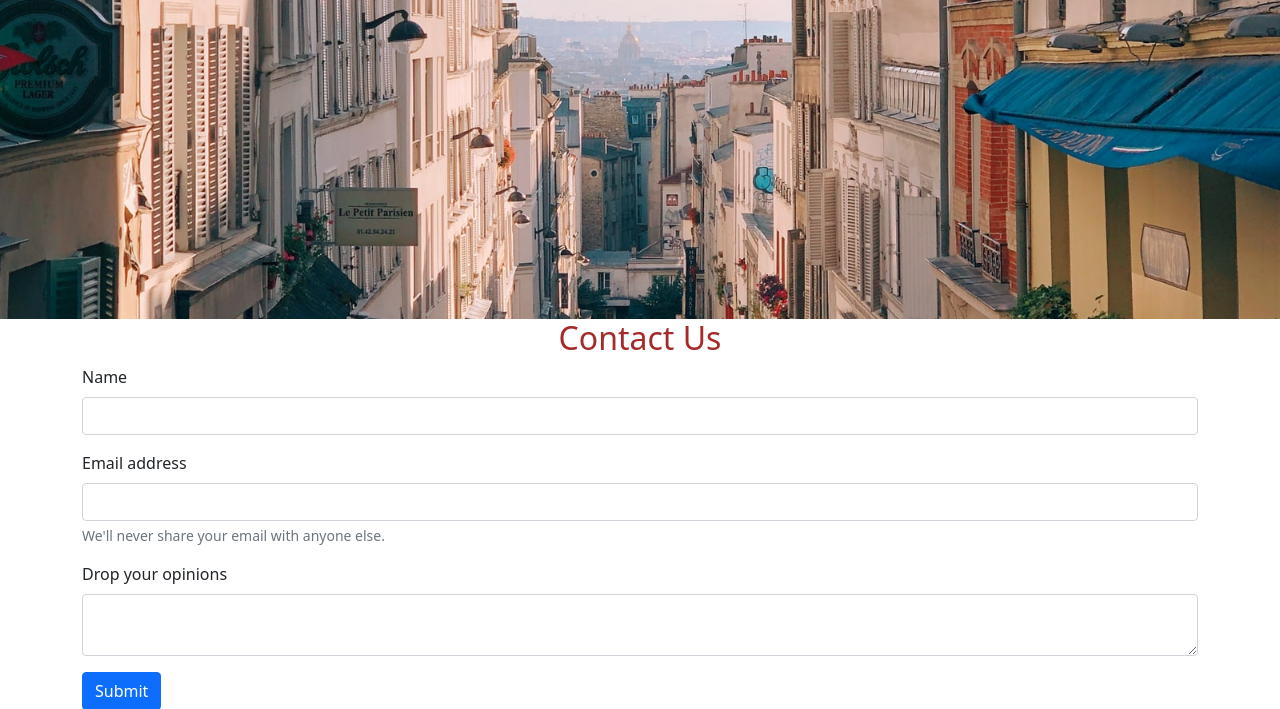
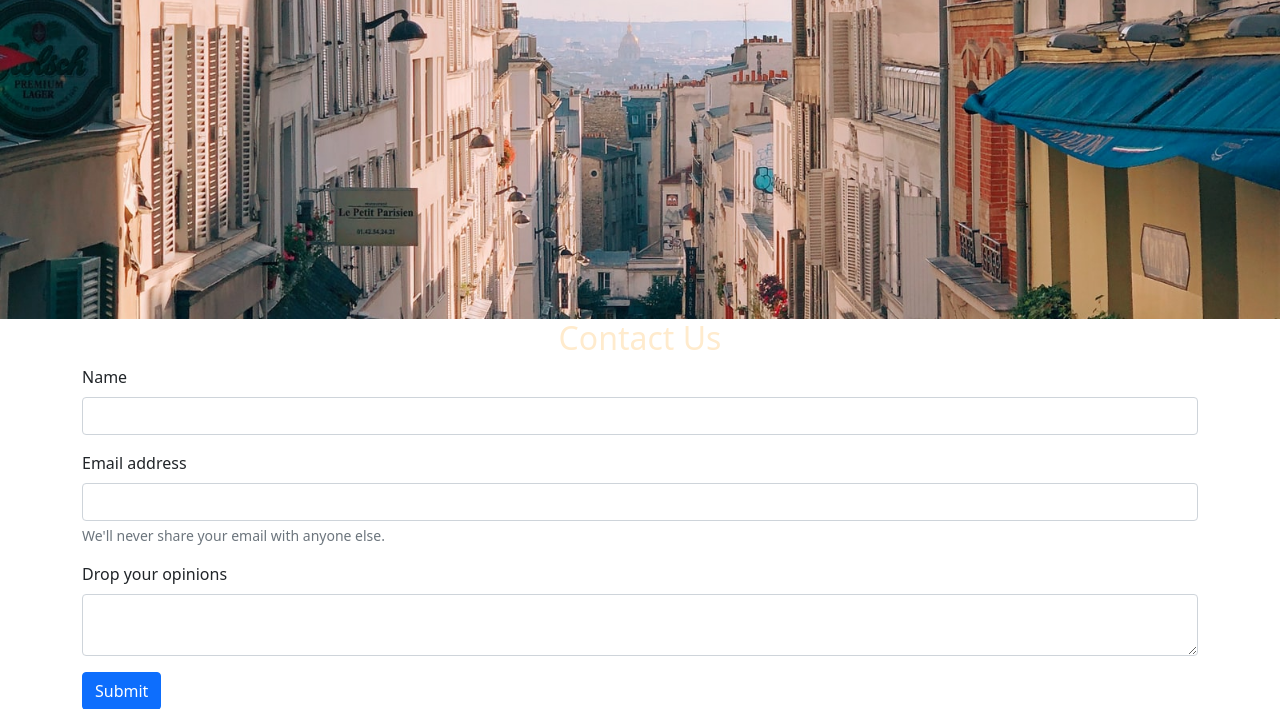
Before and after one commit to KoyalThakur/final-year-project, a Django app: page /contact in a window 1280 px wide. Shown: the part 57-766 px from the top of the page. Run offline with Django 3.2, Linux system fonts and the light colour scheme.

Commit message:
some minor css change

```diff
--- a/Webnarys/static/style.css
+++ b/Webnarys/static/style.css
@@ -1,6 +1,6 @@
 .contact-heading{
     color: blanchedalmond;
 }
-.left-secton{
+.left-section{
     background-color: blueviolet
 }
--- a/Webnarys/templates/contact.html
+++ b/Webnarys/templates/contact.html
@@ -4,7 +4,7 @@
 
 <div class="container-fluid p-0" style="display: flex; flex-direction: column;">
   <img style=" flex-wrap: wrap; flex: 1;" src="../static/images/contact.jfif" alt="contact us image">
-  <h2 class="text-center contact-heading" style="color: brown;">  Contact Us </h2>
+  <h2 class="text-center contact-heading">  Contact Us </h2>
 </div>
 
 <div class="container">
```
